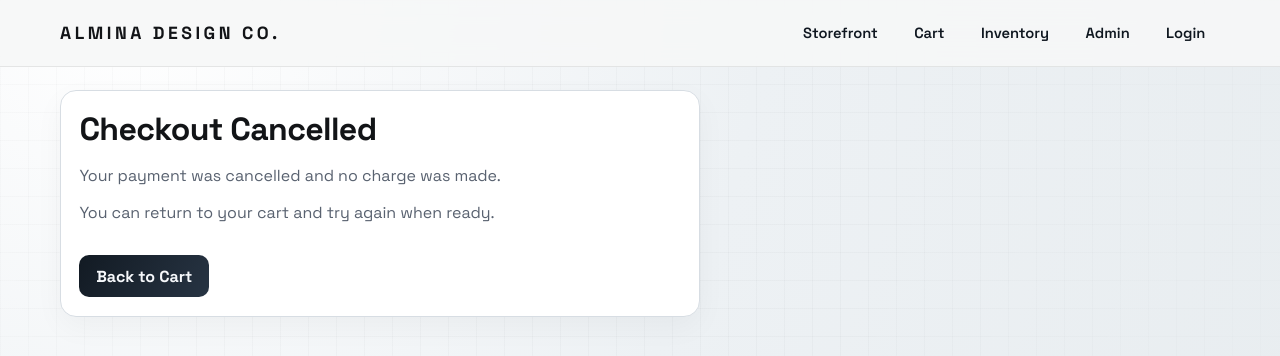
After one commit to 777marc/almina-design, a Django app: page /checkout/cancel/ in a window 1280 px wide. The commit adds this page. Shown: the top 356 px of the page. Run offline with Django 5.2, Linux system fonts and the light colour scheme.

Commit message:
misc payment int

```diff
--- a/requirements.txt
+++ b/requirements.txt
@@ -1,2 +1,4 @@
 Django==6.0.3
 Pillow
+stripe
+python-dotenv
--- a/store/admin.py
+++ b/store/admin.py
@@ -36,9 +36,9 @@ class OrderItemInline(admin.TabularInline):
 
 @admin.register(Order)
 class OrderAdmin(admin.ModelAdmin):
-	list_display = ('id', 'full_name', 'email', 'status', 'created_at')
-	list_filter = ('status', 'created_at')
+	list_display = ('id', 'full_name', 'email', 'status', 'payment_status', 'created_at')
+	list_filter = ('status', 'payment_status', 'created_at')
 	search_fields = ('full_name', 'email')
 	list_editable = ('status',)
 	inlines = [OrderItemInline]
-	readonly_fields = ('created_at',)
+	readonly_fields = ('created_at', 'paid_at', 'stripe_session_id', 'stripe_payment_intent_id')
--- a/store/urls.py
+++ b/store/urls.py
@@ -9,6 +9,9 @@ urlpatterns = [
     path('cart/add/<int:pk>/', views.add_to_cart, name='add_to_cart'),
     path('cart/remove/<int:pk>/', views.remove_from_cart, name='remove_from_cart'),
     path('checkout/', views.checkout, name='checkout'),
+    path('checkout/success/', views.checkout_success, name='checkout_success'),
+    path('checkout/cancel/', views.checkout_cancel, name='checkout_cancel'),
+    path('payments/stripe/webhook/', views.stripe_webhook, name='stripe_webhook'),
     path('order/<int:pk>/confirmation/', views.order_confirmation, name='order_confirmation'),
     path('inventory/', views.inventory_dashboard, name='inventory_dashboard'),
 ]
--- a/store/views.py
+++ b/store/views.py
@@ -1,11 +1,39 @@
 from decimal import Decimal
 
+import stripe
+from django.conf import settings
 from django.contrib.auth.decorators import login_required, user_passes_test
+from django.db import transaction
+from django.http import HttpResponse
 from django.shortcuts import get_object_or_404, redirect, render
+from django.utils import timezone
+from django.views.decorators.csrf import csrf_exempt
 from django.views.decorators.http import require_POST
 
 from .forms import CheckoutForm
 from .models import Category, MemorabiliaItem, Order, OrderItem
+
+
+stripe.api_key = settings.STRIPE_SECRET_KEY
+
+
+def _get_cart_entries(cart):
+	cart_items = []
+	cart_total = Decimal('0.00')
+	for pk_str, qty in cart.items():
+		try:
+			item = MemorabiliaItem.objects.get(pk=int(pk_str), is_active=True)
+			subtotal = item.unit_price * qty
+			cart_total += subtotal
+			cart_items.append({
+				'item': item,
+				'quantity': qty,
+				'unit_price': item.unit_price,
+				'subtotal': subtotal,
+			})
+		except MemorabiliaItem.DoesNotExist:
+			pass
+	return cart_items, cart_total
 
 
 def storefront(request):
@@ -37,16 +65,7 @@ def item_detail(request, slug):
 
 def cart_detail(request):
 	cart = request.session.get('cart', {})
-	cart_items = []
-	cart_total = Decimal('0.00')
-	for pk_str, qty in cart.items():
-		try:
-			item = MemorabiliaItem.objects.get(pk=int(pk_str), is_active=True)
-			subtotal = item.unit_price * qty
-			cart_total += subtotal
-			cart_items.append({'item': item, 'quantity': qty, 'subtotal': subtotal})
-		except MemorabiliaItem.DoesNotExist:
-			pass
+	cart_items, cart_total = _get_cart_entries(cart)
 	return render(request, 'store/cart.html', {
 		'cart_items': cart_items,
 		'cart_total': cart_total,
@@ -80,24 +99,20 @@ def checkout(request):
 	cart = request.session.get('cart', {})
 	if not cart:
 		return redirect('storefront')
-	cart_items = []
-	cart_total = Decimal('0.00')
-	for pk_str, qty in cart.items():
-		try:
-			item = MemorabiliaItem.objects.get(pk=int(pk_str), is_active=True)
-			subtotal = item.unit_price * qty
-			cart_total += subtotal
-			cart_items.append({
-				'item': item,
-				'quantity': qty,
-				'unit_price': item.unit_price,
-				'subtotal': subtotal,
+	cart_items, cart_total = _get_cart_entries(cart)
+	if request.method == 'POST':
+		if not settings.STRIPE_SECRET_KEY:
+			return render(request, 'store/checkout.html', {
+				'form': CheckoutForm(request.POST),
+				'cart_items': cart_items,
+				'cart_total': cart_total,
+				'page_title': 'Checkout | Almina Design Co.',
+				'stripe_error': 'Stripe is not configured. Set STRIPE_SECRET_KEY to continue.',
 			})
-		except MemorabiliaItem.DoesNotExist:
-			pass
-	if request.method == 'POST':
 		form = CheckoutForm(request.POST)
 		if form.is_valid():
+			if not cart_items:
+				return redirect('cart_detail')
 			order = Order.objects.create(
 				full_name=form.cleaned_data['full_name'],
 				email=form.cleaned_data['email'],
@@ -110,8 +125,44 @@ def checkout(request):
 					quantity=entry['quantity'],
 					unit_price=entry['unit_price'],
 				)
-			request.session['cart'] = {}
-			return redirect('order_confirmation', pk=order.pk)
+
+			line_items = []
+			for entry in cart_items:
+				line_items.append({
+					'price_data': {
+						'currency': settings.STRIPE_CURRENCY,
+						'product_data': {
+							'name': entry['item'].name,
+							'metadata': {'sku': entry['item'].sku},
+						},
+						'unit_amount': int(entry['unit_price'] * 100),
+					},
+					'quantity': entry['quantity'],
+				})
+
+			try:
+				session = stripe.checkout.Session.create(
+					mode='payment',
+					line_items=line_items,
+					metadata={'order_id': str(order.pk)},
+					customer_email=order.email,
+					success_url=f"{settings.SITE_URL}/checkout/success/?session_id={{CHECKOUT_SESSION_ID}}",
+					cancel_url=f"{settings.SITE_URL}/checkout/cancel/",
+				)
+			except stripe.error.StripeError:
+				order.status = 'cancelled'
+				order.payment_status = 'failed'
+				order.save(update_fields=['status', 'payment_status'])
+				return render(request, 'store/checkout.html', {
+					'form': form,
+					'cart_items': cart_items,
+					'cart_total': cart_total,
+					'page_title': 'Checkout | Almina Design Co.',
+					'stripe_error': 'Unable to start Stripe checkout right now. Please try again.',
+				})
+			order.stripe_session_id = session.id
+			order.save(update_fields=['stripe_session_id'])
+			return redirect(session.url, permanent=False)
 	else:
 		form = CheckoutForm()
 	return render(request, 'store/checkout.html', {
@@ -120,6 +171,78 @@ def checkout(request):
 		'cart_total': cart_total,
 		'page_title': 'Checkout | Almina Design Co.',
 	})
+
+
+def checkout_success(request):
+	session_id = request.GET.get('session_id')
+	if not session_id or not settings.STRIPE_SECRET_KEY:
+		return redirect('cart_detail')
+
+	try:
+		checkout_session = stripe.checkout.Session.retrieve(session_id)
+	except stripe.error.StripeError:
+		return redirect('cart_detail')
+	order_id = checkout_session.get('metadata', {}).get('order_id')
+	if not order_id:
+		return redirect('cart_detail')
+
+	order = get_object_or_404(Order, pk=order_id)
+	if checkout_session.get('payment_status') == 'paid':
+		request.session['cart'] = {}
+	return redirect('order_confirmation', pk=order.pk)
+
+
+def checkout_cancel(request):
+	return render(request, 'store/payment_cancelled.html', {
+		'page_title': 'Checkout Cancelled | Almina Design Co.',
+	})
+
+
+@csrf_exempt
+@require_POST
+def stripe_webhook(request):
+	payload = request.body
+	sig_header = request.META.get('HTTP_STRIPE_SIGNATURE', '')
+
+	if not settings.STRIPE_WEBHOOK_SECRET:
+		return HttpResponse(status=500)
+
+	try:
+		event = stripe.Webhook.construct_event(
+			payload,
+			sig_header,
+			settings.STRIPE_WEBHOOK_SECRET,
+		)
+	except (ValueError, stripe.error.SignatureVerificationError):
+		return HttpResponse(status=400)
+
+	if event['type'] == 'checkout.session.completed':
+		session = event['data']['object']
+		order_id = session.get('metadata', {}).get('order_id')
+		if order_id:
+			with transaction.atomic():
+				order = Order.objects.select_for_update().filter(pk=order_id).first()
+				if order and order.payment_status != 'paid':
+					order.payment_status = 'paid'
+					order.status = 'confirmed'
+					order.paid_at = timezone.now()
+					order.stripe_session_id = session.get('id', order.stripe_session_id)
+					order.stripe_payment_intent_id = session.get('payment_intent', '') or ''
+					order.save(update_fields=[
+						'payment_status',
+						'status',
+						'paid_at',
+						'stripe_session_id',
+						'stripe_payment_intent_id',
+					])
+
+					for line in order.items.select_related('item'):
+						product = line.item
+						if product.quantity_in_stock >= line.quantity:
+							product.quantity_in_stock -= line.quantity
+							product.save(update_fields=['quantity_in_stock'])
+
+	return HttpResponse(status=200)
 
 
 def order_confirmation(request, pk):
--- /dev/null
+++ b/templates/store/payment_cancelled.html
@@ -0,0 +1,8 @@
+{% extends "base.html" %} {% block content %}
+<div class="panel" style="max-width: 640px">
+  <h1>Checkout Cancelled</h1>
+  <p>Your payment was cancelled and no charge was made.</p>
+  <p>You can return to your cart and try again when ready.</p>
+  <a href="/cart/" class="btn-link" style="margin-top: 1rem">Back to Cart</a>
+</div>
+{% endblock %}
```
Also changed, not shown: config/settings.py (+12 -2 lines), store/models.py (+10 -0 lines), templates/store/checkout.html (+5 -2 lines), README.md, store/migrations/0002_order_payment_fields.py (added), 2 other files.
